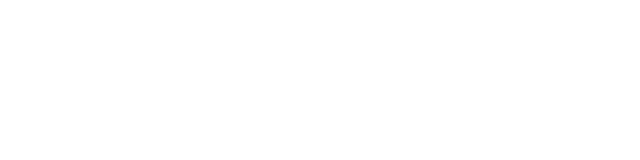
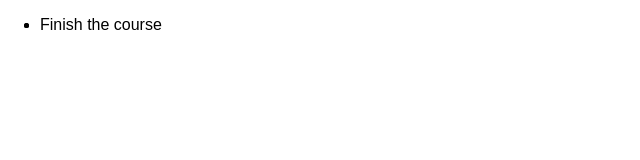
Before and after one commit to FredrikPedersen/Learning_TypeScript, a React (Create React App) app in the folder react_with_typescript/: page / in a window 1280 px wide. Shown: the top 160 px of the page, without its empty margins (0-640 px from the left). Built offline with nearby package versions, Linux system fonts and the light colour scheme.

Commit message:
Completed Section 14: Part 178: Working with Props and Types for Props

```diff
--- a/react_with_typescript/src/App.tsx
+++ b/react_with_typescript/src/App.tsx
@@ -1,10 +1,15 @@
 import React from 'react';
+import TodoList from "./components/TodoList";
 
 function App() {
-  return (
-    <div className="App">
-    </div>
-  );
+
+    const todos = [{id: "t1", text: "Finish the course"}];
+
+    return (
+        <div className="App">
+            <TodoList items={todos}/>
+        </div>
+    );
 }
 
 export default App;
--- /dev/null
+++ b/react_with_typescript/src/components/TodoList.tsx
@@ -0,0 +1,16 @@
+import React from "react";
+
+interface TodoListProps {
+    items: {id: string, text: string}[];
+}
+
+const TodoList: React.FC<TodoListProps> = (props) => {
+
+    return <ul>
+        <li>
+            {props.items.map(todo => <li key={todo.id}>{todo.text}</li>)}
+        </li>
+    </ul>
+};
+
+export default TodoList
```
